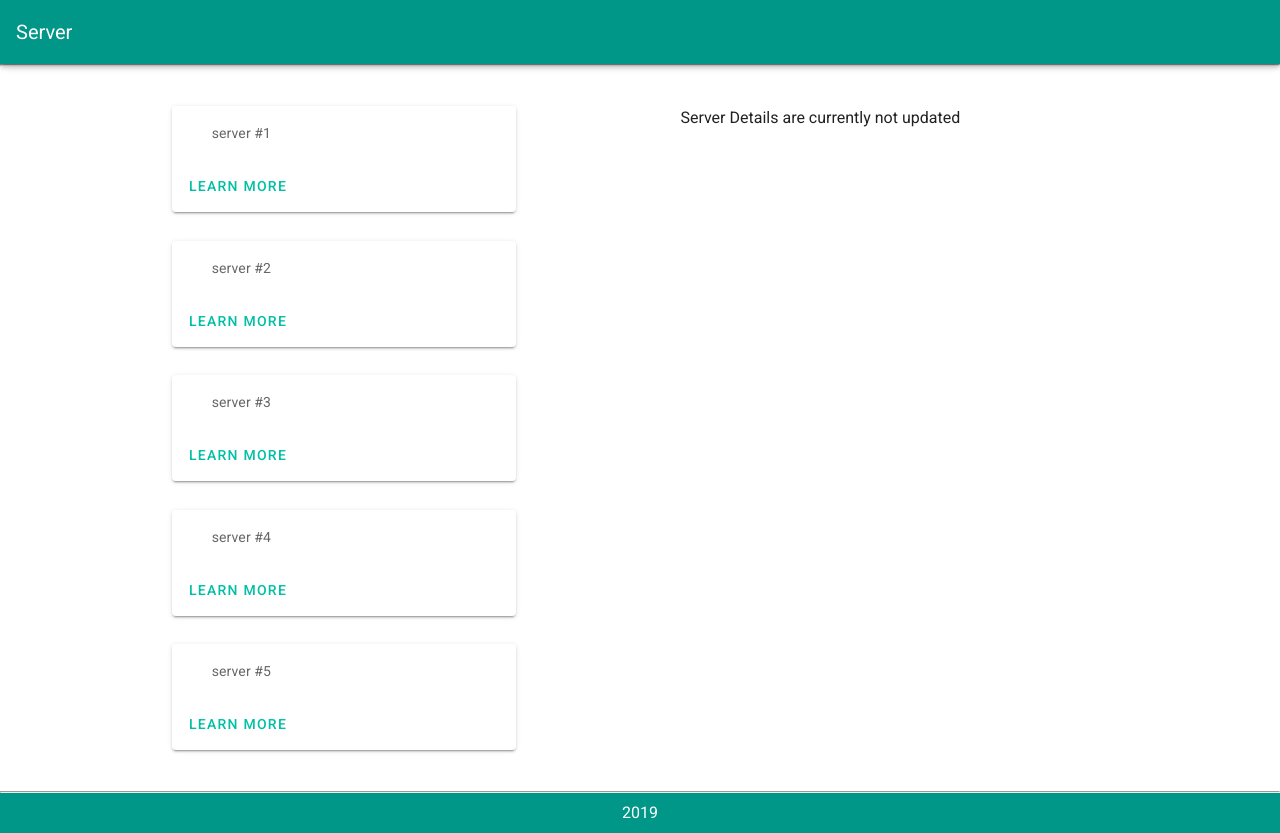
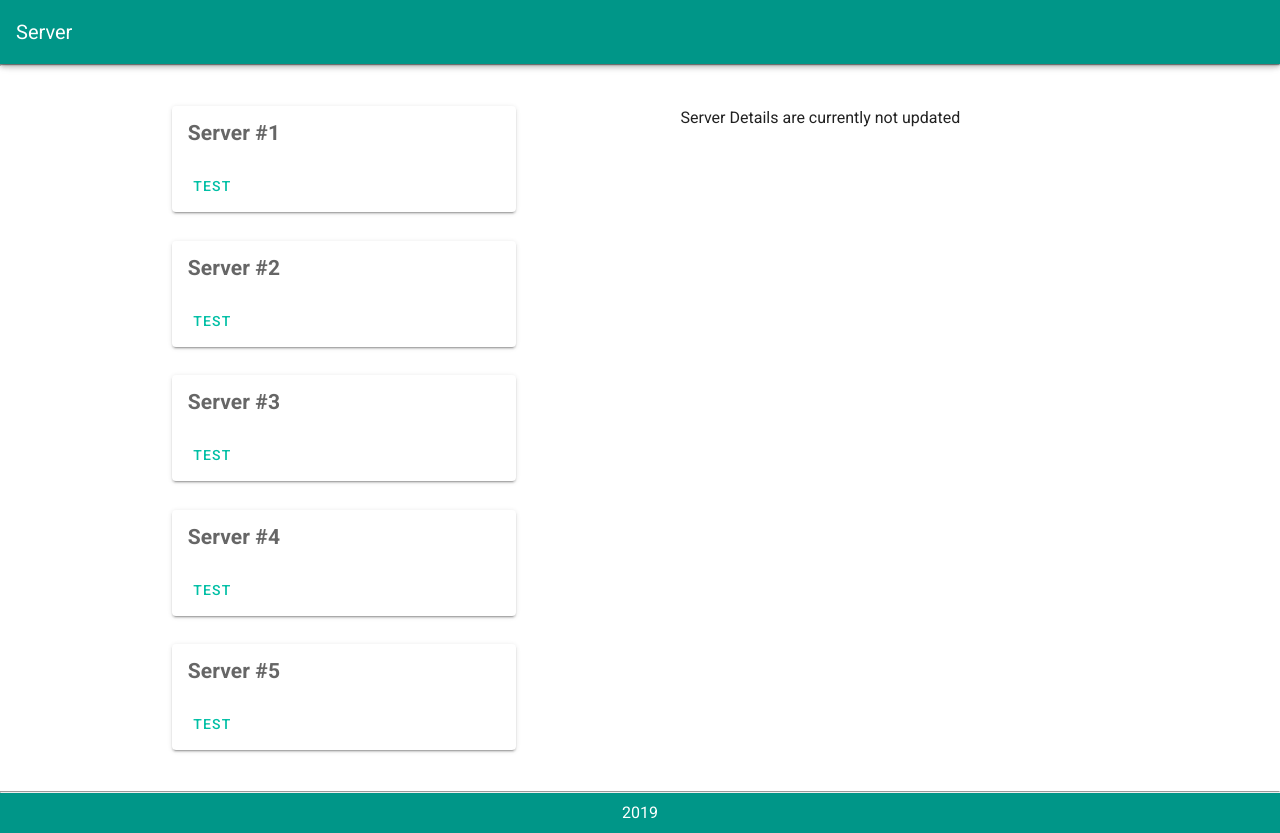
Before and after one commit to Maurina/componentsProject, a Vue app: page / in a window 1280 px wide. Built offline with nearby package versions, Linux system fonts and the light colour scheme.

Commit message:
styling of page

```diff
--- a/src/components/server.vue
+++ b/src/components/server.vue
@@ -3,14 +3,14 @@
             <v-card class="mx-auto list-group-item cards" :key ="index" v-for="index in 5" max-width="344">
               <v-card-text>
                 <div>
-                  <ul class="list-group">
-                    server #{{ index }}
-                  </ul>
+
+                  <h2>  Server #{{ index }} </h2>
+
                 </div>
               </v-card-text>
               <v-card-actions>
                 <v-btn text color="teal accent-4">
-                  Learn More
+                  Test
                 </v-btn>
               </v-card-actions>
 
```
